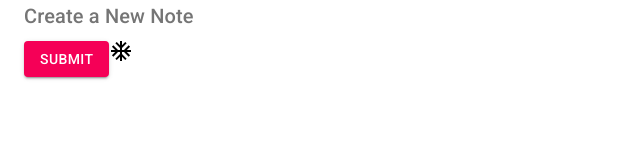
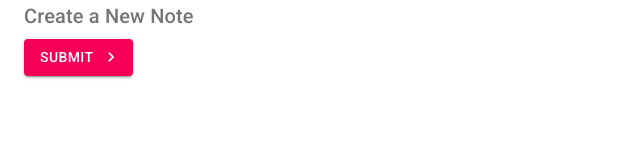
Before and after one commit to jv88899/material-ui-learning, a React (Create React App) app: page /create in a window 1280 px wide. Shown: the top 160 px of the page, without its empty margins (0-640 px from the left). Built offline with nearby package versions, Linux system fonts and the light colour scheme.

Commit message:
1 file modified

```diff
--- a/src/pages/Create.js
+++ b/src/pages/Create.js
@@ -1,6 +1,6 @@
 import React from 'react';
 import { Typography, Button, Container } from '@material-ui/core/';
-import { AcUnitOutlined } from '@material-ui/icons';
+import { KeyboardArrowRight } from '@material-ui/icons';
 
 export default function Create() {
   return (
@@ -19,12 +19,12 @@ export default function Create() {
         type="submit"
         color="secondary"
         variant="contained"
+        endIcon={<KeyboardArrowRight />}
       >
         Submit
       </Button>
 
       {/* Icons */}
-      <AcUnitOutlined />
     </Container>
   );
 }
```
